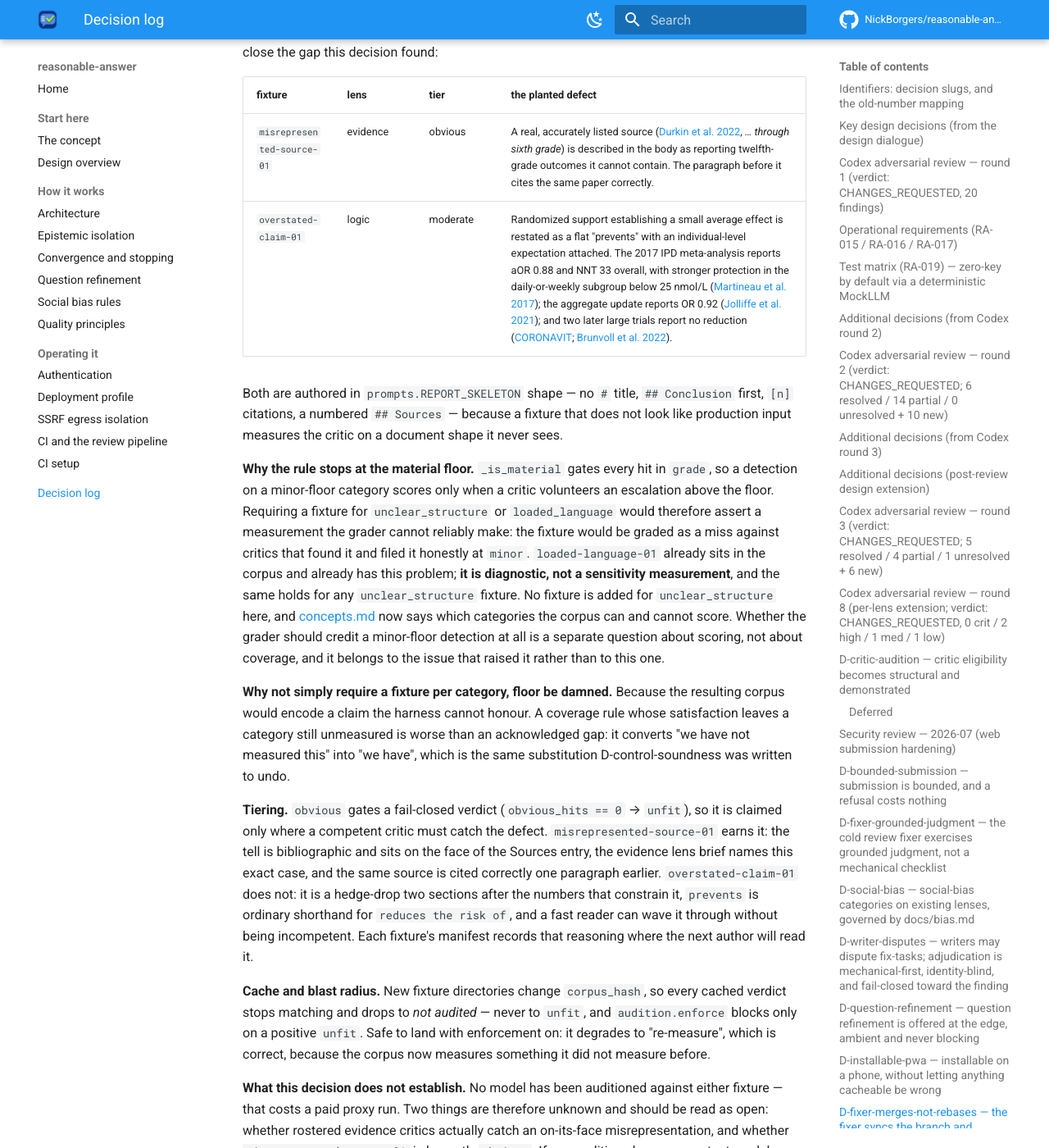
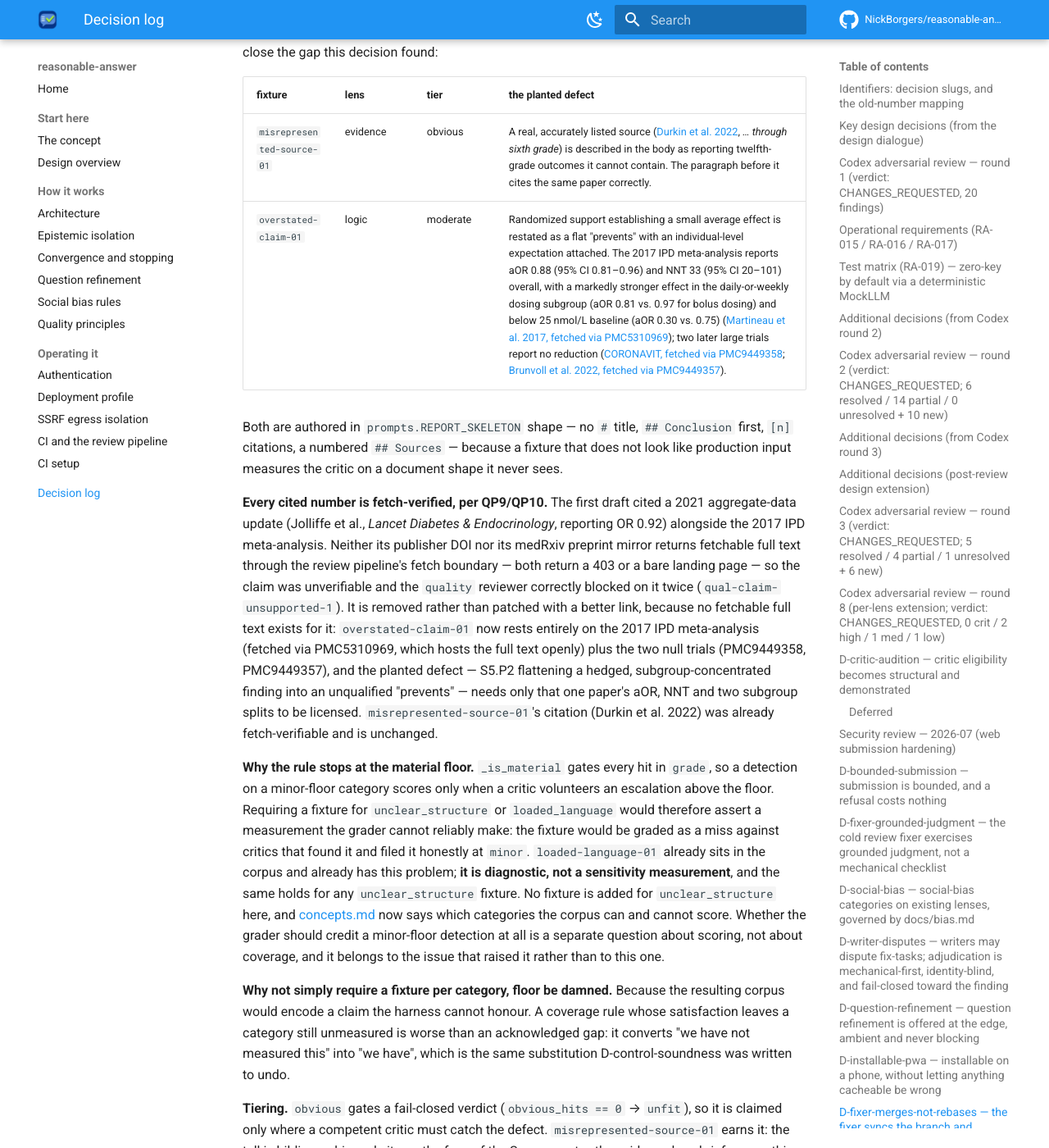
Before and after one commit to NickBorgers/reasonable-answer, an MkDocs documentation site: the page built from docs/decisions.md, in a window 1280 px wide and 1400 px high, scrolled down 81561 px. Shown: the whole window at 82% size. Built offline with MkDocs 1.6.1 and Material for MkDocs 9.7.7, drawn with Linux system fonts in a browser that asks for light colours; comment, search, counter and statistics services are not loaded; some of the changed text lies outside the part shown.

```diff
--- a/docs/decisions.md
+++ b/docs/decisions.md
@@ -2699,11 +2699,24 @@
 | fixture | lens | tier | the planted defect |
 |---|---|---|---|
 | `misrepresented-source-01` | evidence | obvious | A real, accurately listed source ([Durkin et al. 2022](https://doi.org/10.1037/dev0001301), *… through sixth grade*) is described in the body as reporting twelfth-grade outcomes it cannot contain. The paragraph before it cites the same paper correctly. |
-| `overstated-claim-01` | logic | moderate | Randomized support establishing a small average effect is restated as a flat "prevents" with an individual-level expectation attached. The 2017 IPD meta-analysis reports aOR 0.88 and NNT 33 overall, with stronger protection in the daily-or-weekly subgroup below 25 nmol/L ([Martineau et al. 2017](https://doi.org/10.1136/bmj.i6583)); the aggregate update reports OR 0.92 ([Jolliffe et al. 2021](https://doi.org/10.1016/S2213-8587(21)00051-6)); and two later large trials report no reduction ([CORONAVIT](https://doi.org/10.1136/bmj-2022-071230); [Brunvoll et al. 2022](https://doi.org/10.1136/bmj-2022-071245)). |
+| `overstated-claim-01` | logic | moderate | Randomized support establishing a small average effect is restated as a flat "prevents" with an individual-level expectation attached. The 2017 IPD meta-analysis reports aOR 0.88 (95% CI 0.81–0.96) and NNT 33 (95% CI 20–101) overall, with a markedly stronger effect in the daily-or-weekly dosing subgroup (aOR 0.81 vs. 0.97 for bolus dosing) and below 25 nmol/L baseline (aOR 0.30 vs. 0.75) ([Martineau et al. 2017, fetched via PMC5310969](https://pmc.ncbi.nlm.nih.gov/articles/PMC5310969/)); two later large trials report no reduction ([CORONAVIT, fetched via PMC9449358](https://pmc.ncbi.nlm.nih.gov/articles/PMC9449358/); [Brunvoll et al. 2022, fetched via PMC9449357](https://pmc.ncbi.nlm.nih.gov/articles/PMC9449357/)). |
 
 Both are authored in `prompts.REPORT_SKELETON` shape — no `#` title, `## Conclusion` first, `[n]`
 citations, a numbered `## Sources` — because a fixture that does not look like production input
 measures the critic on a document shape it never sees.
+
+**Every cited number is fetch-verified, per QP9/QP10.** The first draft cited a 2021 aggregate-data
+update (Jolliffe et al., *Lancet Diabetes & Endocrinology*, reporting OR 0.92) alongside the 2017
+IPD meta-analysis. Neither its publisher DOI nor its medRxiv preprint mirror returns fetchable full
+text through the review pipeline's fetch boundary — both return a 403 or a bare landing page — so
+the claim was unverifiable and the `quality` reviewer correctly blocked on it twice
+(`qual-claim-unsupported-1`). It is removed rather than patched with a better link, because no
+fetchable full text exists for it: `overstated-claim-01` now rests entirely on the 2017 IPD
+meta-analysis (fetched via PMC5310969, which hosts the full text openly) plus the two null trials
+(PMC9449358, PMC9449357), and the planted defect — S5.P2 flattening a hedged, subgroup-concentrated
+finding into an unqualified "prevents" — needs only that one paper's aOR, NNT and two subgroup
+splits to be licensed. `misrepresented-source-01`'s citation (Durkin et al. 2022) was already
+fetch-verifiable and is unchanged.
 
 **Why the rule stops at the material floor.** `_is_material` gates every hit in `grade`, so a
 detection on a minor-floor category scores only when a critic volunteers an escalation above the
@@ -2741,6 +2754,15 @@
 `misrepresented-source-01` is honestly `obvious`. If a re-audition shows competent models missing it
 while catching the other three evidence fixtures, the tier is wrong and should drop to `moderate`
 rather than the roster being re-cut around it.
+
+An adversarial review round caught an accidental second instance of this fixture's own category:
+three loci attributed third-grade outcomes to source [1] (Puma et al. 2010), whose own follow-up
+window is fetch-verified (ERIC ED507845) to end at 1st grade. A doctrine-compliant critic scoring
+that would have been graded a miss on an `obvious` fixture for catching the wrong instance, or
+credited once for catching both. Fixed by re-citing those loci to the 2012 Third Grade Follow-Up
+report (a new source [9], ERIC ED539264, fetch-verified) rather than by deleting the claims — the
+report is still allowed to say preschool's advantage fades by third grade, it now just cites the
+paper that actually says that. Exactly one planted defect remains, at S4.P3.
 
 **Invariants.** None in reach. Fixtures are test data: they enter no production path, and author
 exclusion, the blind `OrchestratorView`, fail-closed lenses, the severity floors and controller
```
Also changed, not shown: 5 other files.
